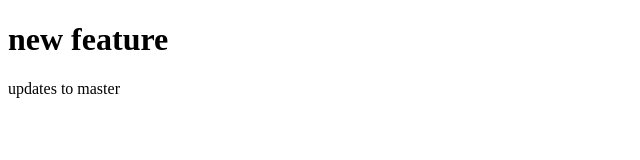
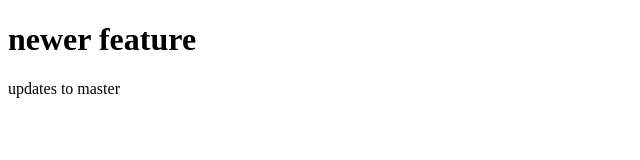
Before and after one commit to danieljbell/branch-test, a plain HTML site: page index.html in a window 1280 px wide. Shown: the whole page, without its empty margins (0-640 px from the left). Drawn offline with Linux system fonts and the light colour scheme.

Commit message:
newer feature

```diff
--- a/index.html
+++ b/index.html
@@ -5,7 +5,7 @@
   <title>Document</title>
 </head>
 <body>
-  <h1>new feature</h1>
+  <h1>newer feature</h1>
   <p>updates to master</p>
 </body>
 </html>
```
